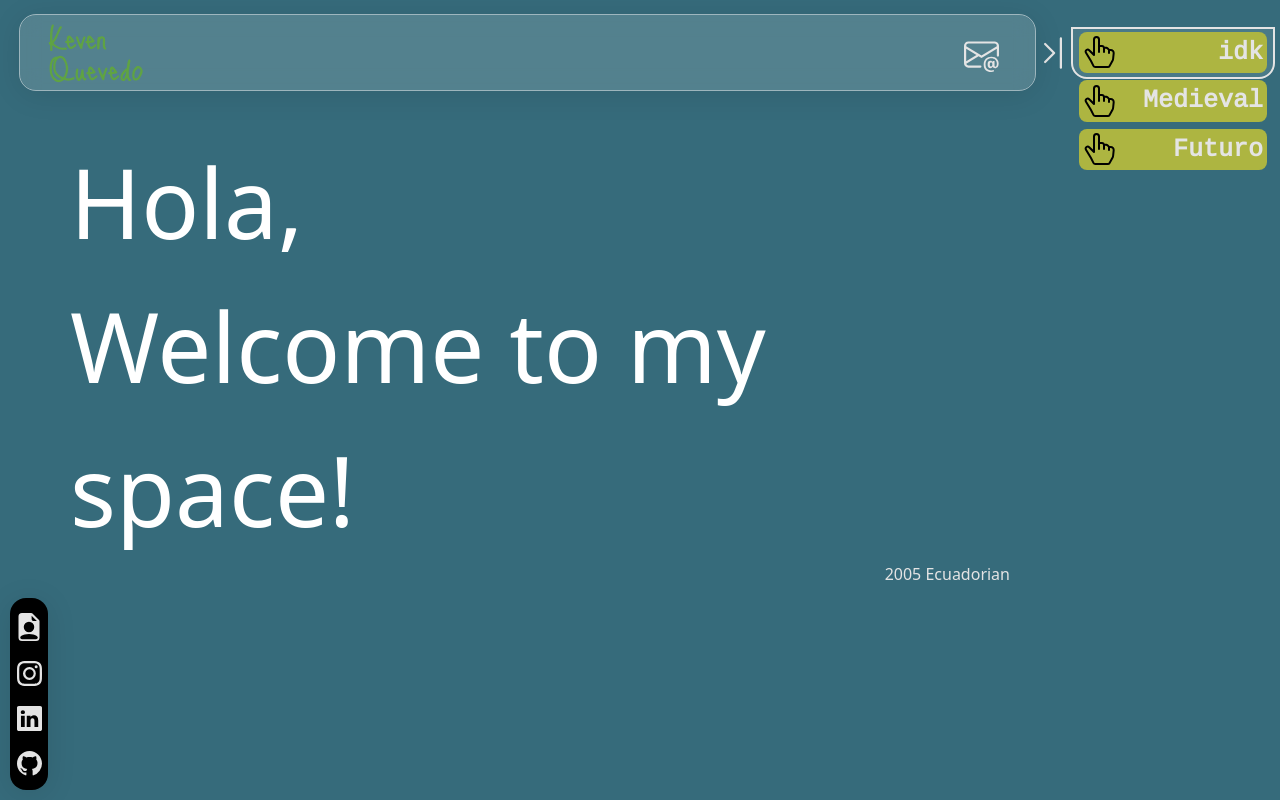
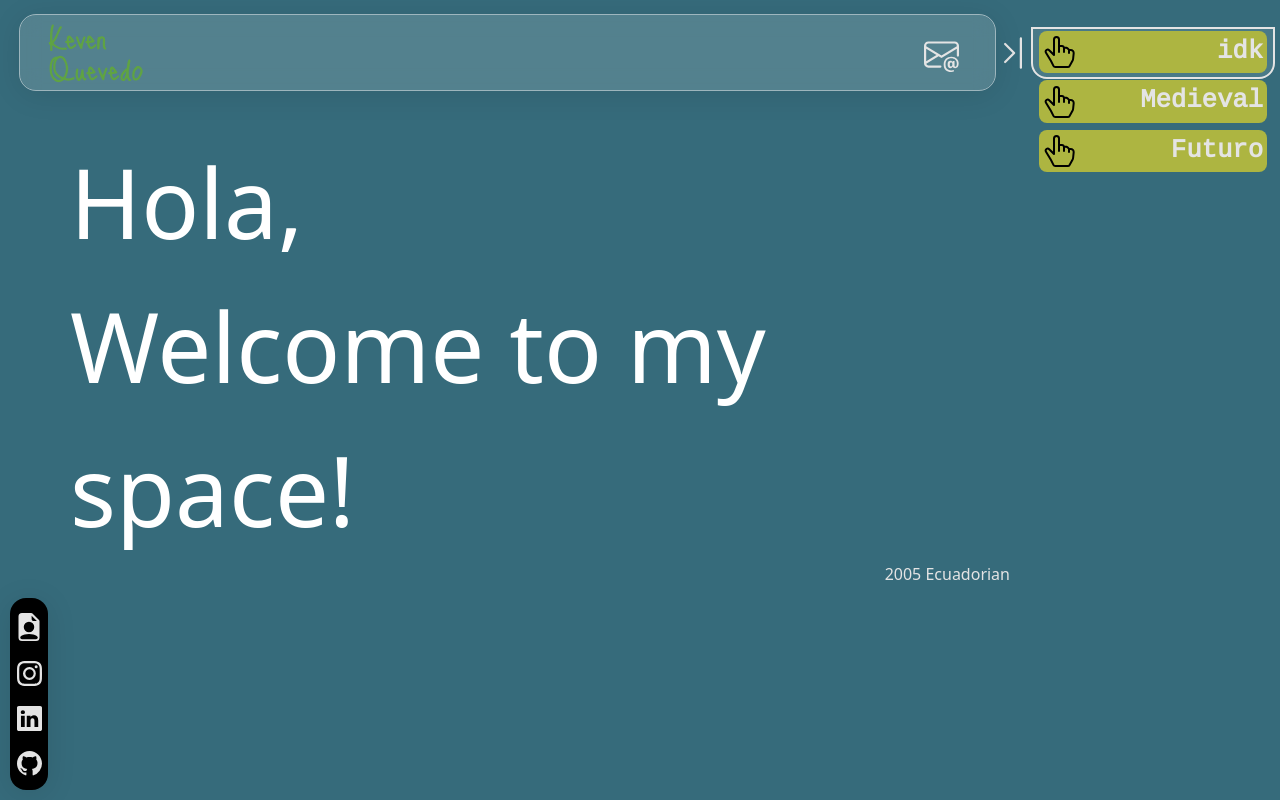
Before and after one commit to kevenjq/Kevens_website, a React (Vite) app: page / in a window 1280 px wide. Both pictures are taken after a click on the icon 1253 px from the left and 52 px from the top of the page. Built offline with nearby package versions, Linux system fonts and the light colour scheme; a web font is replaced by a local one.

Commit message:
DndController half done, missing lg screens

```diff
--- a/src/components/DndController/DndController.tsx
+++ b/src/components/DndController/DndController.tsx
@@ -3,10 +3,9 @@ import styled from "styled-components";
 
 const ItemsContainer = styled.div<{ $visible: boolean }>`
   display: ${(props) => (props.$visible ? "block" : "none")};
-  width: 25%;
-  min-width: 200px;
+  width: 15rem;
   > div {
-    padding: 3px 6px;
+    padding: 2.5px 6px;
   }
 `;
 
@@ -16,7 +15,7 @@ const ElementButton = styled.div<{ $active: boolean; $visible: boolean }>`
   user-select: none;
   border-radius: 8px;
   margin-bottom: 7px;
-  font-size: 25px;
+  font-size: 1.6rem;
   width: auto;
   cursor: grab;
   padding: 0 2px 0 2px;
@@ -101,8 +100,8 @@ const HandIndex = () => {
   return (
     <svg
       xmlns="http://www.w3.org/2000/svg"
-      width="25"
-      height="25"
+      width="1rem"
+      height="1rem"
       fill="var(--color-text-normal)"
       className="bi bi-hand-index fill-[var(--svg-main)] -rotate-20"
       viewBox="0 0 16 16"
@@ -116,8 +115,8 @@ const HandIndexThumb = () => {
   return (
     <svg
       xmlns="http://www.w3.org/2000/svg"
-      width="32"
-      height="32"
+      width="2rem"
+      height="2rem"
       fill="var(--color-text-normal)"
       className="bi bi-hand-index-thumb fill-[var(--svg-main)]"
       viewBox="0 0 16 16"
```
